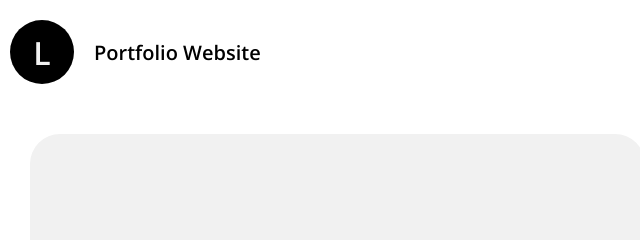
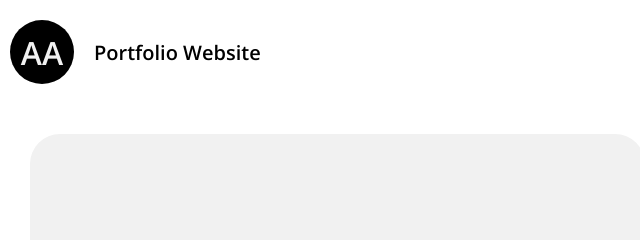
Before and after one commit to swiftkidoo/fronty-portfolio, a plain HTML site: page index.html in a window 1280 px wide. Shown: the top 240 px of the page, 0-640 px from the left. Drawn offline with nearby package versions, Linux system fonts and the light colour scheme.

Commit message:
Update index.html

```diff
--- a/index.html
+++ b/index.html
@@ -14,7 +14,7 @@
 <body>
     <header>
         <a href="#" class="logo-holder">
-            <div class="logo">L</div>
+            <div class="logo">AA</div>
             <div class="logo-text">Portfolio Website</div>
         </a>
         <nav>
```
